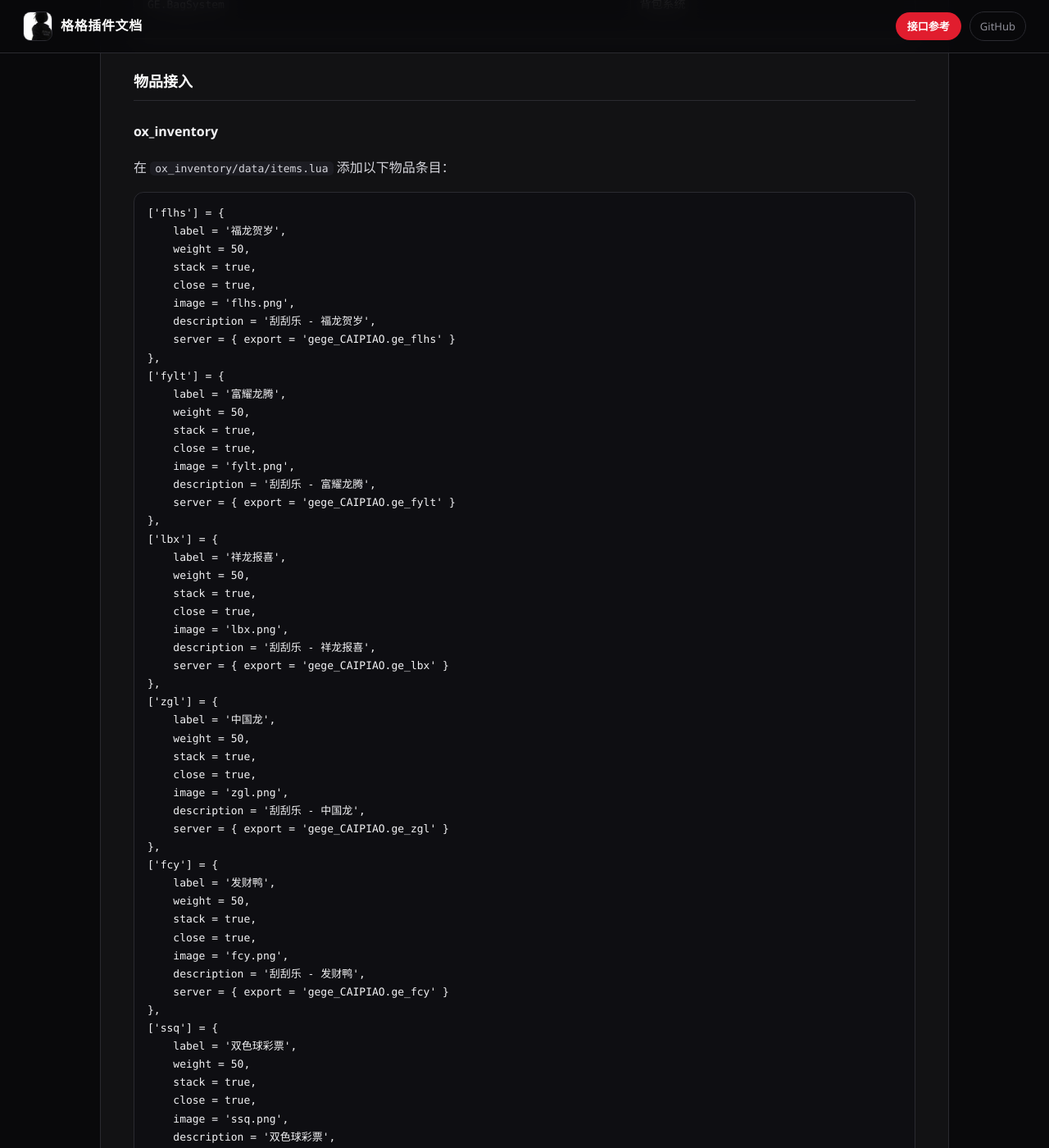
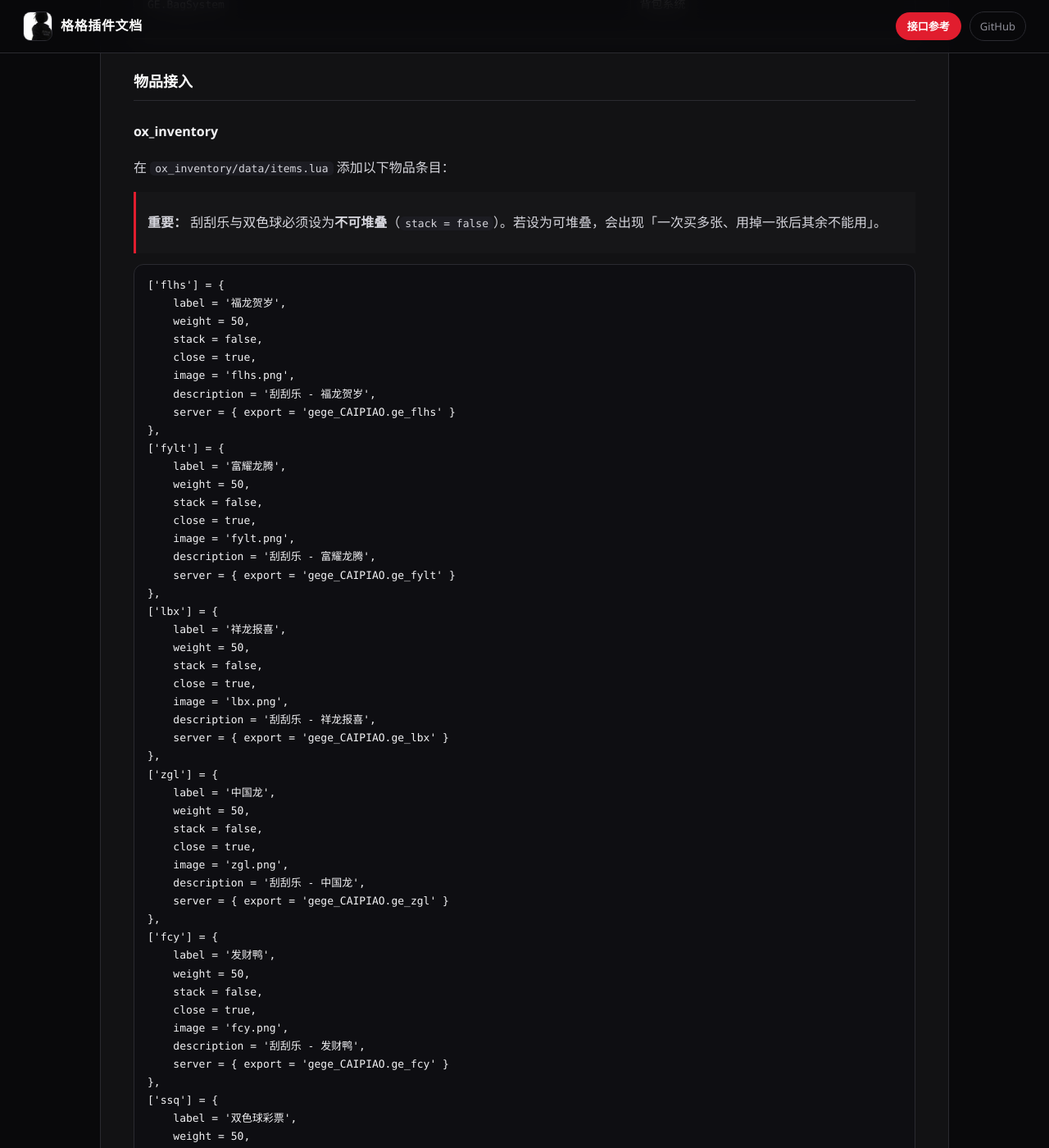
Before and after one commit to gege806/gege-docs, a Jekyll site: the page built from plugins/gege-CAIPIAO.md, in a window 1280 px wide and 1400 px high, scrolled down 4594 px. Shown: the whole window at 82% size. Built offline with Jekyll 4.4.1, drawn with Linux system fonts in a browser that asks for light colours; some of the changed text lies outside the part shown.

Commit message:
Document gege_CAIPIAO v2.1.29 non-stack lottery tickets.
Co-authored-by: Cursor <cursoragent@cursor.com>

````diff
--- a/plugins/gege-CAIPIAO.md
+++ b/plugins/gege-CAIPIAO.md
@@ -191,11 +190,13 @@ GE.Mode = 'auto'   -- 或手动指定：'ESX' / 'QB' / 'QBOX'
 
 在 `ox_inventory/data/items.lua` 添加以下物品条目：
 
+> **重要：** 刮刮乐与双色球必须设为**不可堆叠**（`stack = false`）。若设为可堆叠，会出现「一次买多张、用掉一张后其余不能用」。
+
 ```lua
 ['flhs'] = {
     label = '福龙贺岁',
     weight = 50,
-    stack = true,
+    stack = false,
     close = true,
     image = 'flhs.png',
     description = '刮刮乐 - 福龙贺岁',
@@ -204,7 +205,7 @@ GE.Mode = 'auto'   -- 或手动指定：'ESX' / 'QB' / 'QBOX'
 ['fylt'] = {
     label = '富耀龙腾',
     weight = 50,
-    stack = true,
+    stack = false,
     close = true,
     image = 'fylt.png',
     description = '刮刮乐 - 富耀龙腾',
@@ -213,7 +214,7 @@ GE.Mode = 'auto'   -- 或手动指定：'ESX' / 'QB' / 'QBOX'
 ['lbx'] = {
     label = '祥龙报喜',
     weight = 50,
-    stack = true,
+    stack = false,
     close = true,
     image = 'lbx.png',
     description = '刮刮乐 - 祥龙报喜',
@@ -222,7 +223,7 @@ GE.Mode = 'auto'   -- 或手动指定：'ESX' / 'QB' / 'QBOX'
 ['zgl'] = {
     label = '中国龙',
     weight = 50,
-    stack = true,
+    stack = false,
     close = true,
     image = 'zgl.png',
     description = '刮刮乐 - 中国龙',
@@ -231,7 +232,7 @@ GE.Mode = 'auto'   -- 或手动指定：'ESX' / 'QB' / 'QBOX'
 ['fcy'] = {
     label = '发财鸭',
     weight = 50,
-    stack = true,
+    stack = false,
     close = true,
     image = 'fcy.png',
     description = '刮刮乐 - 发财鸭',
@@ -240,7 +241,7 @@ GE.Mode = 'auto'   -- 或手动指定：'ESX' / 'QB' / 'QBOX'
 ['ssq'] = {
     label = '双色球彩票',
     weight = 50,
-    stack = true,
+    stack = false,
     close = true,
     image = 'ssq.png',
     description = '双色球彩票',
@@ -494,6 +495,11 @@ GE.SalesNPC.withdraw = {
 ---
 
 ## 版本更新
+
+### v2.1.29
+
+- 修复一次购买多张刮刮乐后，用掉一张其余无法继续使用
+- 彩票物品改为不可堆叠，每张独立编号；安装说明已同步
 
 ### v2.1.28
 
````
Also changed, not shown: other parts of plugins/gege-CAIPIAO.md (+7 -8 lines).
